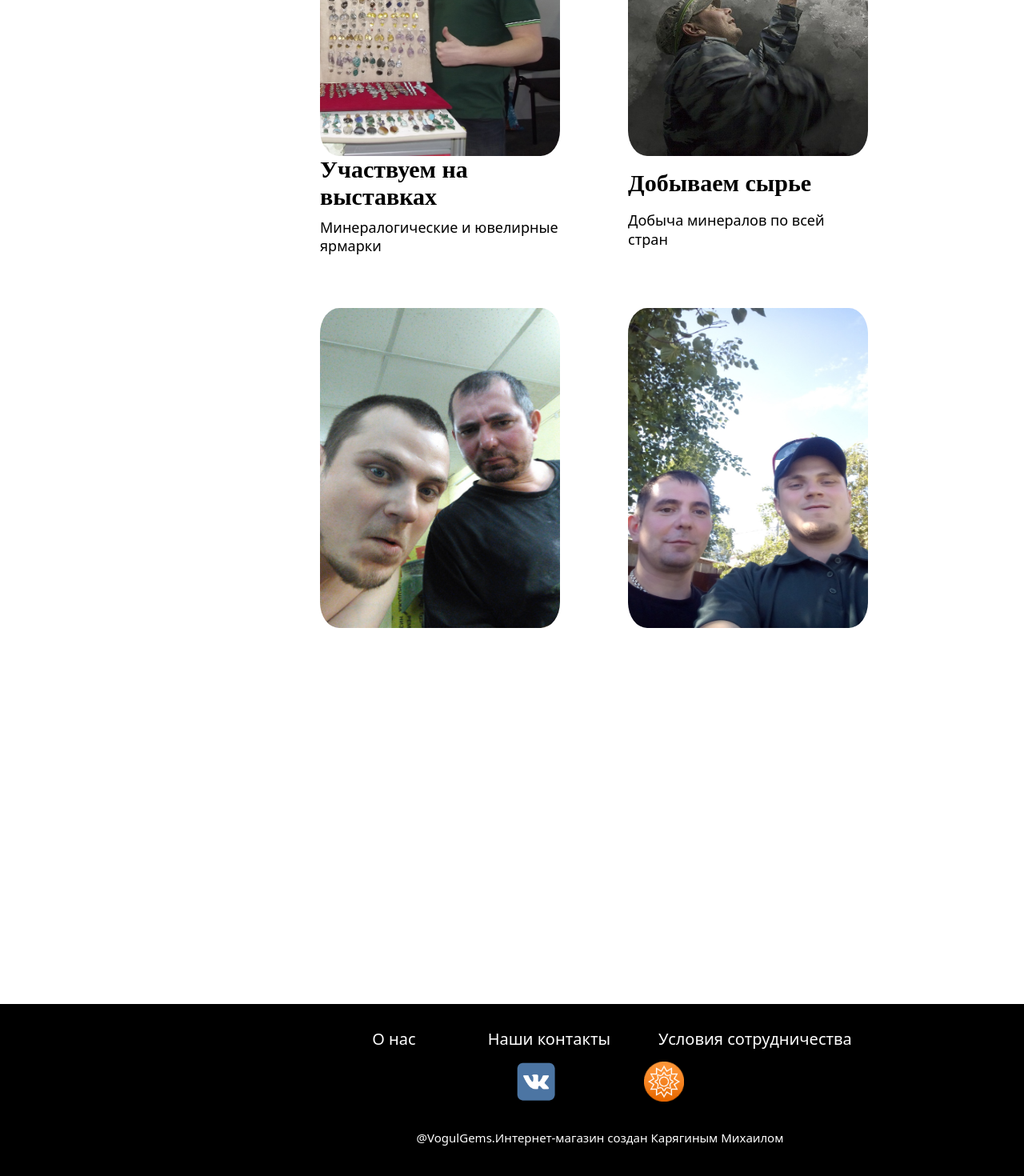
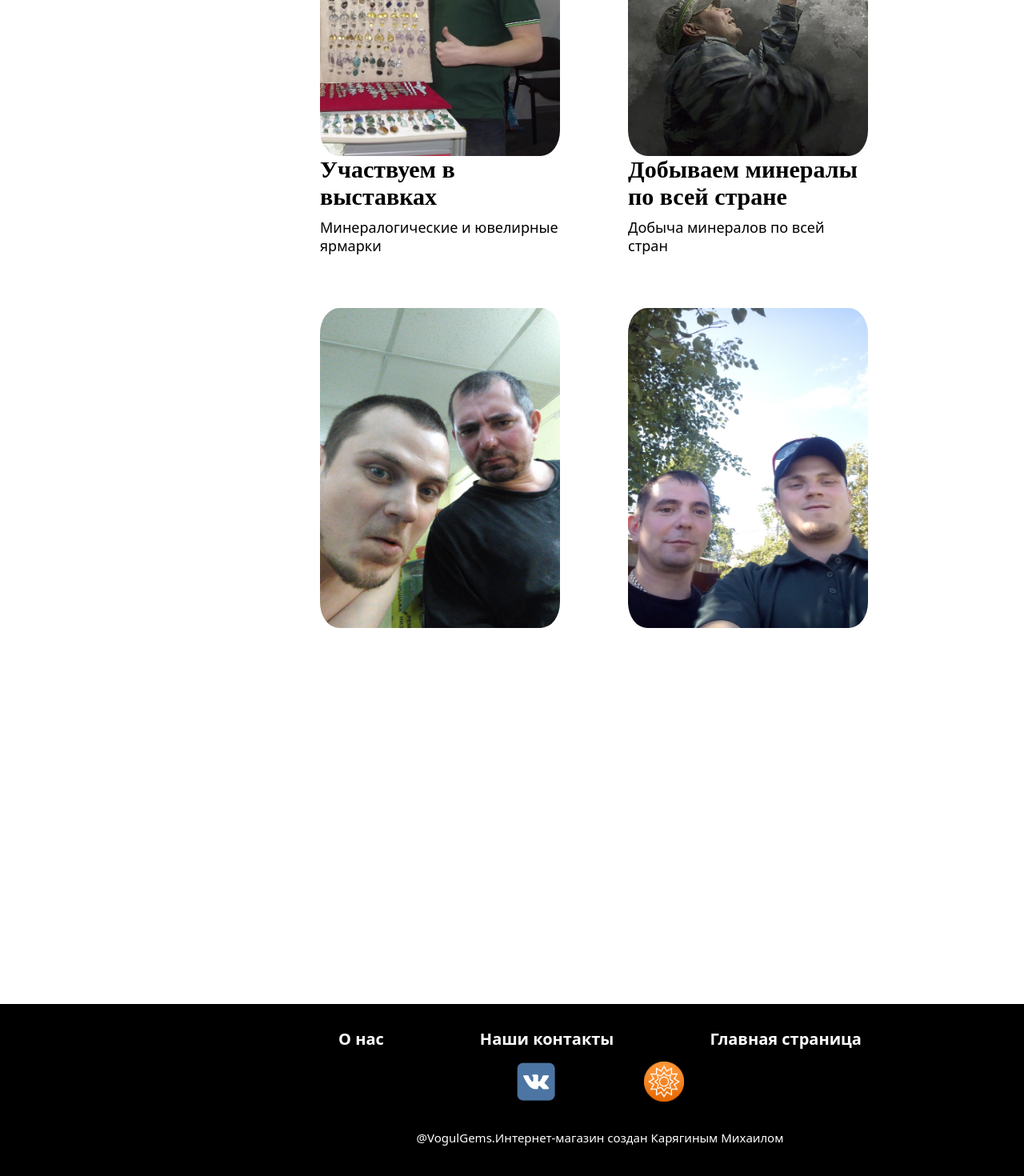
Before and after one commit to NOTAN0209/vogulgems-shop, a React (Create React App) app in the folder my-app/: page /about in a window 1280 px wide. Shown: the part 1246-2716 px from the top of the page at 80% size. Built offline with nearby package versions, Linux system fonts and the light colour scheme.

Commit message:
did contact section

```diff
--- a/my-app/src/App.js
+++ b/my-app/src/App.js
@@ -8,6 +8,7 @@ import Earrings from "./components/earrings/earrings.jsx";
 import Rings from "./components/rings/rings.jsx";
 import Mosaic from "./components/mosaic/mosaic.jsx";
 import Electro from "./components/electro/electro.jsx";
+import Contacts from "./components/contact/contact.jsx";
 
 function App() {
   return (
@@ -21,6 +22,7 @@ function App() {
            <Route path="/rings" element={<Rings/>}/>
            <Route path="/mosaic" element={<Mosaic/>}/>
            <Route path="/electro" element={<Electro/>}/>
+           <Route path="/contact" element={<Contacts/>}/>
       </Routes>
     </BrowserRouter>
   );
--- a/my-app/src/components/about/about.js
+++ b/my-app/src/components/about/about.js
@@ -16,14 +16,14 @@ const about = [
     {
         src: './img/person/per3.jpg',
         alt: 'Выставки-ярмарки',
-        title: 'Участвуем на выставках',
+        title: 'Участвуем в выставках',
         text: 'Минералогические и ювелирные ярмарки',
     },
 
     {
         src: './img/person/per4.jpg',
         alt: 'Добыча минералов',
-        title: 'Добываем сырье',
+        title: 'Добываем минералы по всей стране',
         text: 'Добыча минералов по всей стран',
     },
 
--- /dev/null
+++ b/my-app/src/components/contact/contact.css
@@ -0,0 +1,31 @@
+.contact{
+  max-width: 1600px;
+  margin: 0 auto;
+}
+
+.contactTitle{
+    position: relative;
+    top:250px;
+    left: 100px;
+    font-size: 25px;
+    font-weight:bold;
+}
+
+.contactList{
+  position: relative;
+  top:250px;
+  left: 100px;
+}
+
+.contactItem{
+  padding: 10px 0px;
+  font-size: 20px;
+}
+
+a{
+    color: var(--main-purpure);
+    font-weight:bold;
+}
+a:hover{
+    color:var(--main-black);
+}
--- /dev/null
+++ b/my-app/src/components/contact/contact.jsx
@@ -0,0 +1,23 @@
+import React from "react";
+import './contact.css';
+import Navigation from "../nav/nav.jsx";
+import Footer from "../footer/footer.jsx";
+
+function Contact(){
+
+
+    return(
+        <div className="contact">
+            <Navigation/>
+            <p className="contactTitle">Наши контакты:</p>
+
+            <ul className="contactList">
+                <li className="contactItem"> Телефон: <a href="+79193965351" lassName="contactLink" target="_blank">8(919)396-53-51</a>,(с 8.00 до 20.00 по моск. времени)</li>
+                <li className="contactItem">E-mail: <a href="notan02@mail.ru" lassName="contactLink" target="_blank">Notan02@mail.ru</a></li>
+                <li className="contactItem">Наш адрес: г. Нижний Тагил, Свердловская область</li>
+            </ul>
+          <Footer />
+        </div>
+    )
+}
+export default Contact
--- a/my-app/src/components/electro/electro.css
+++ b/my-app/src/components/electro/electro.css
@@ -29,6 +29,7 @@
     margin-bottom: 5px;
     width: 270px;
     height: 350px;
+    border-radius: 8%;
   }
 
   @media (max-width:1024px){
--- a/my-app/src/components/footer/footer.jsx
+++ b/my-app/src/components/footer/footer.jsx
@@ -11,8 +11,8 @@ function Footer (){
     <div className="footerColumn">
       <nav className="footerNav">
       <Link to="/about" className = ""> <a href="#">О нас</a></Link>
-        <a href="#">Наши контакты</a>
-        <a href="#">Условия сотрудничества</a>
+      <Link to="/contact" className = ""><a href="#">Наши контакты</a></Link>
+      <Link to="/" className = ""><a href="#">Главная страница</a></Link>
       </nav>
 
 
```
